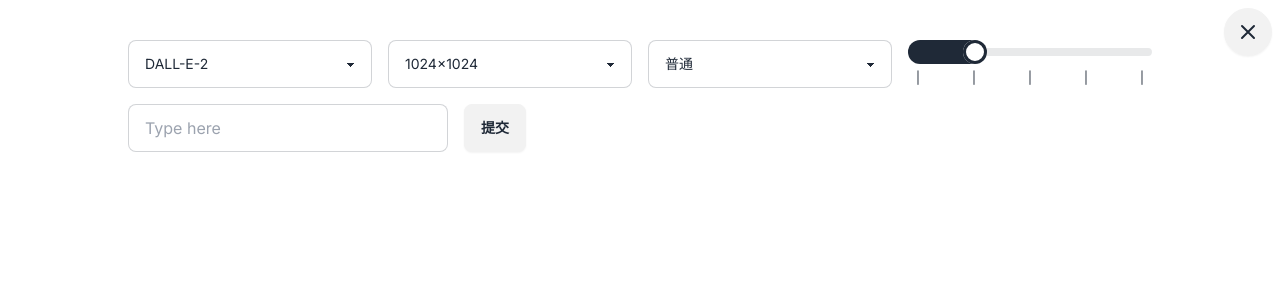
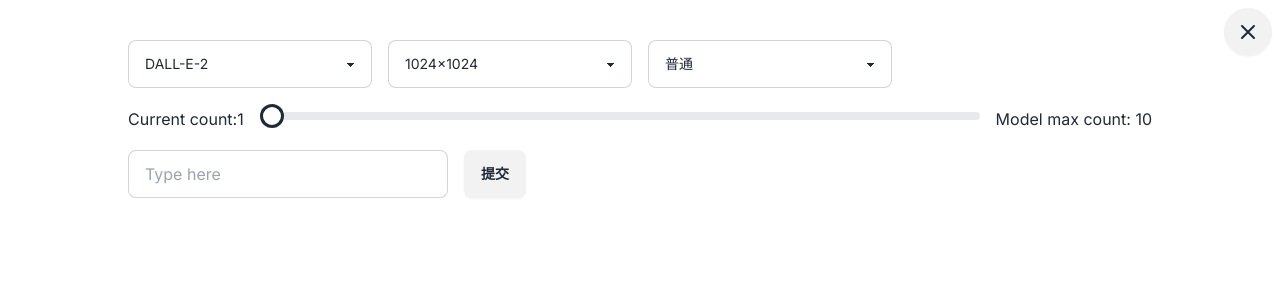
Before and after one commit to Chanzhaoyu/redon-playground, a Next.js app: page /image in a window 1280 px wide. Shown: the top 300 px of the page. Built offline with nearby package versions, Linux system fonts and the light colour scheme.

Commit message:
perf: Add size options and update useEffect dependencies

```diff
--- a/app/(playground)/image/page.tsx
+++ b/app/(playground)/image/page.tsx
@@ -1,5 +1,5 @@
 "use client";
-import React, { useCallback } from "react";
+import React, { useCallback, useEffect } from "react";
 import toast from "react-hot-toast";
 import ImageViewer from "react-simple-image-viewer";
 import Image from "next/image";
@@ -8,6 +8,10 @@ interface Image {
   revised_prompt?: string;
   url: string;
 }
+
+const dall2Options = ["256x256", "512x512", "1024x1024"];
+
+const dall3Options = ["1024x1024", "1024x1792", "1792x1024"];
 
 export default function Page() {
   const [currentImage, setCurrentImage] = React.useState(0);
@@ -63,6 +67,23 @@ export default function Page() {
     setIsViewerOpen(false);
   };
 
+  const max = model === "dall-e-2" ? 10 : 1;
+
+  useEffect(() => {
+    if (model === "dall-e-3" && n > 1) {
+      setN(1);
+    }
+  }, [model, n]);
+
+  useEffect(() => {
+    if (size !== "1024x1024") {
+      setSize("1024x1024");
+    }
+    // eslint-disable-next-line react-hooks/exhaustive-deps
+  }, [model]);
+
+  const sizeOptions = model === "dall-e-2" ? dall2Options : dall3Options;
+
   return (
     <div className="max-w-screen-lg m-auto py-10">
       <div className="mb-4 grid grid-cols-4 gap-4">
@@ -77,9 +98,11 @@ export default function Page() {
           value={size}
           className="select select-bordered w-full max-w-xs"
           onChange={(e) => setSize(e.target.value)}>
-          <option value="1024x1024">1024x1024</option>
-          <option value="1024x1792">1024x1792</option>
-          <option value="1792x1024">1792x1024</option>
+          {sizeOptions.map((size) => (
+            <option value={size} key={size}>
+              {size}
+            </option>
+          ))}
         </select>
         <select
           value={quality}
@@ -88,24 +111,21 @@ export default function Page() {
           <option value="standard">普通</option>
           <option value="hd">高清</option>
         </select>
-        <div>
+      </div>
+      <div className="flex items-center gap-x-4 my-4">
+        <span>Current count:{n}</span>
+        <div className="flex-1">
           <input
             type="range"
-            min={0}
-            max="4"
+            min={1}
+            max={max}
             value={n}
             onChange={(e) => setN(+e.target.value)}
             className="range"
             step="1"
           />
-          <div className="w-full flex justify-between text-xs px-2">
-            <span>|</span>
-            <span>|</span>
-            <span>|</span>
-            <span>|</span>
-            <span>|</span>
-          </div>
         </div>
+        <span>Model max count: {max}</span>
       </div>
       <div className="flex items-center space-x-4 mb-4">
         <input
```
